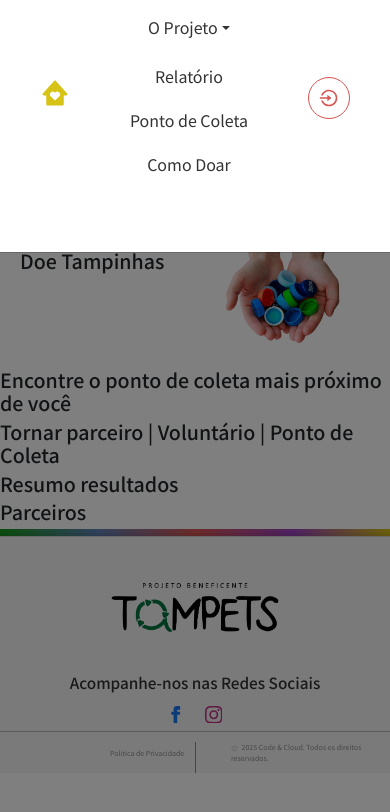
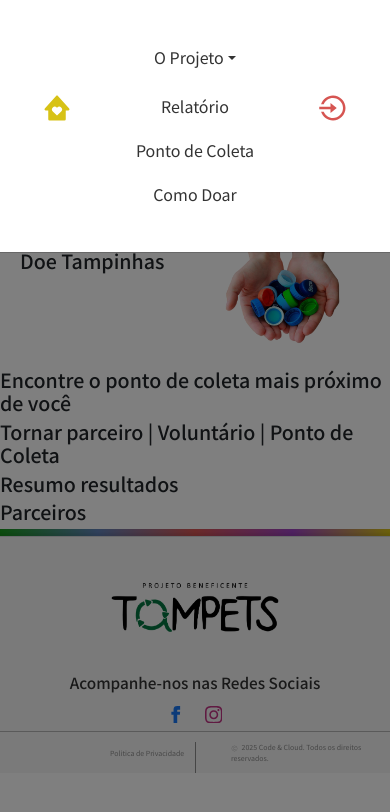
Before and after one commit to DaianeKCamargo/FATEC_ProjetoIntegrador2, a Next.js app: page / in a window 390 px wide. Both pictures are taken after a click on the icon 330 px from the left and 47 px from the top of the page. Shown: the top 812 px of the page. Built offline with nearby package versions, Linux system fonts and the light colour scheme.

Commit message:
STYLES: Navbar
Ajuste do Navbar mobile

```diff
--- a/components/navbar/NavbarLogout.tsx
+++ b/components/navbar/NavbarLogout.tsx
@@ -126,11 +126,12 @@ export default function NavbarLogout() {
                             </Link>
                         </div>
 
-                        <div className={styles.bttn}>
-                            <button className={styles.button} onClick={handleGoLogin}>
-                                <RiLoginCircleLine size={20} />
-                            </button>
+                        <div>
+                            <Link href="/Login" onClick={handleFechado}>
+                                <RiLoginCircleLine size={30} color='#D65552'/>
+                            </Link>
                         </div>
+
                     </Nav>
                 </Offcanvas.Body>
             </Offcanvas>
--- a/styles/navbar.module.css
+++ b/styles/navbar.module.css
@@ -102,6 +102,7 @@
         align-items: center;
         flex-direction: column;
         gap: 2rem;
+        padding-top: 3rem;
     }
 
     .navhamburguer {
@@ -110,9 +111,6 @@
         margin-right: 5rem;
     }
 
-    .bttn {
-        margin-top: 1rem;
-    }
 
     /* TENTATIVA DE TIRAR O AZUL DO DROPDOWN -V MOBILE */
     .meuoffcanvas a,
```
